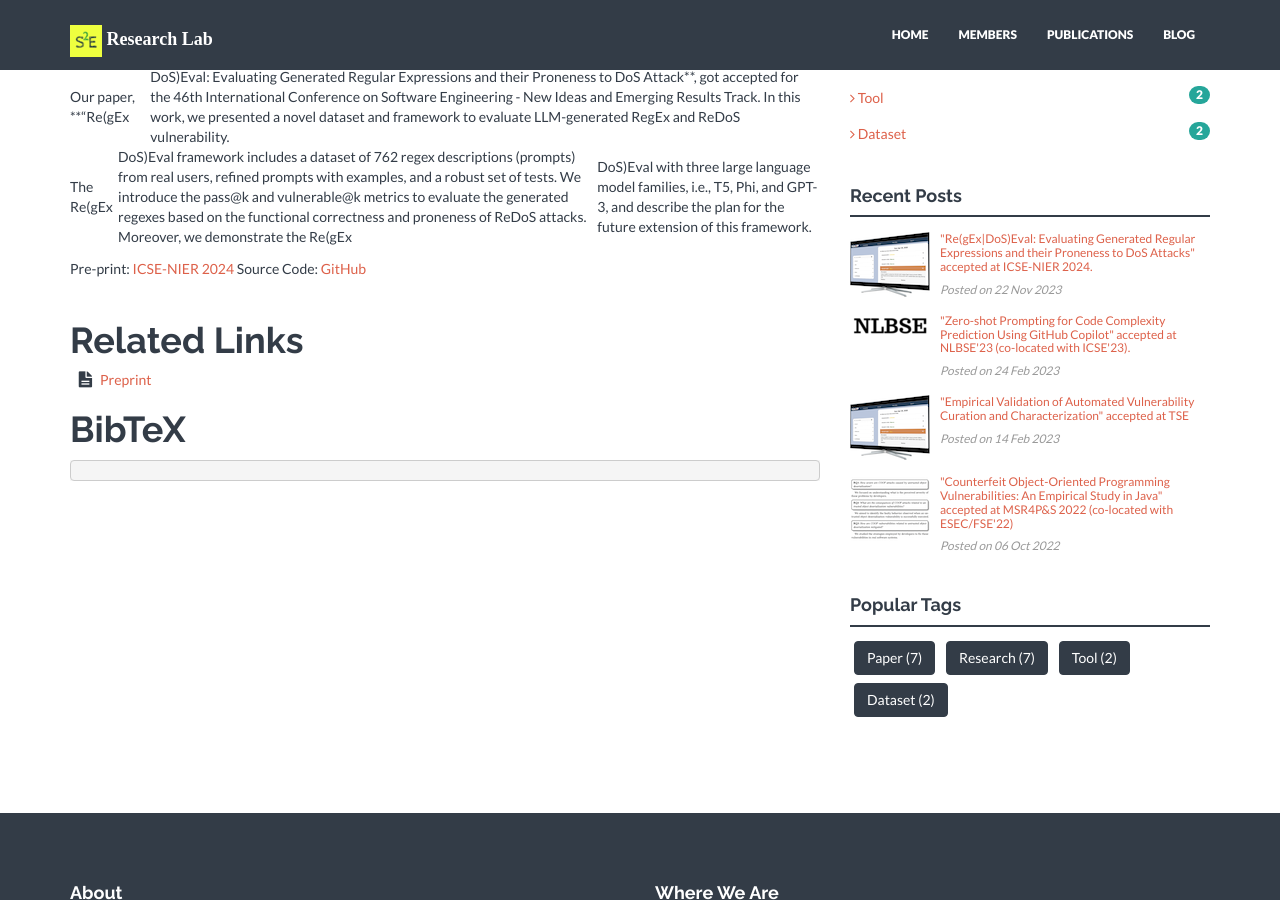
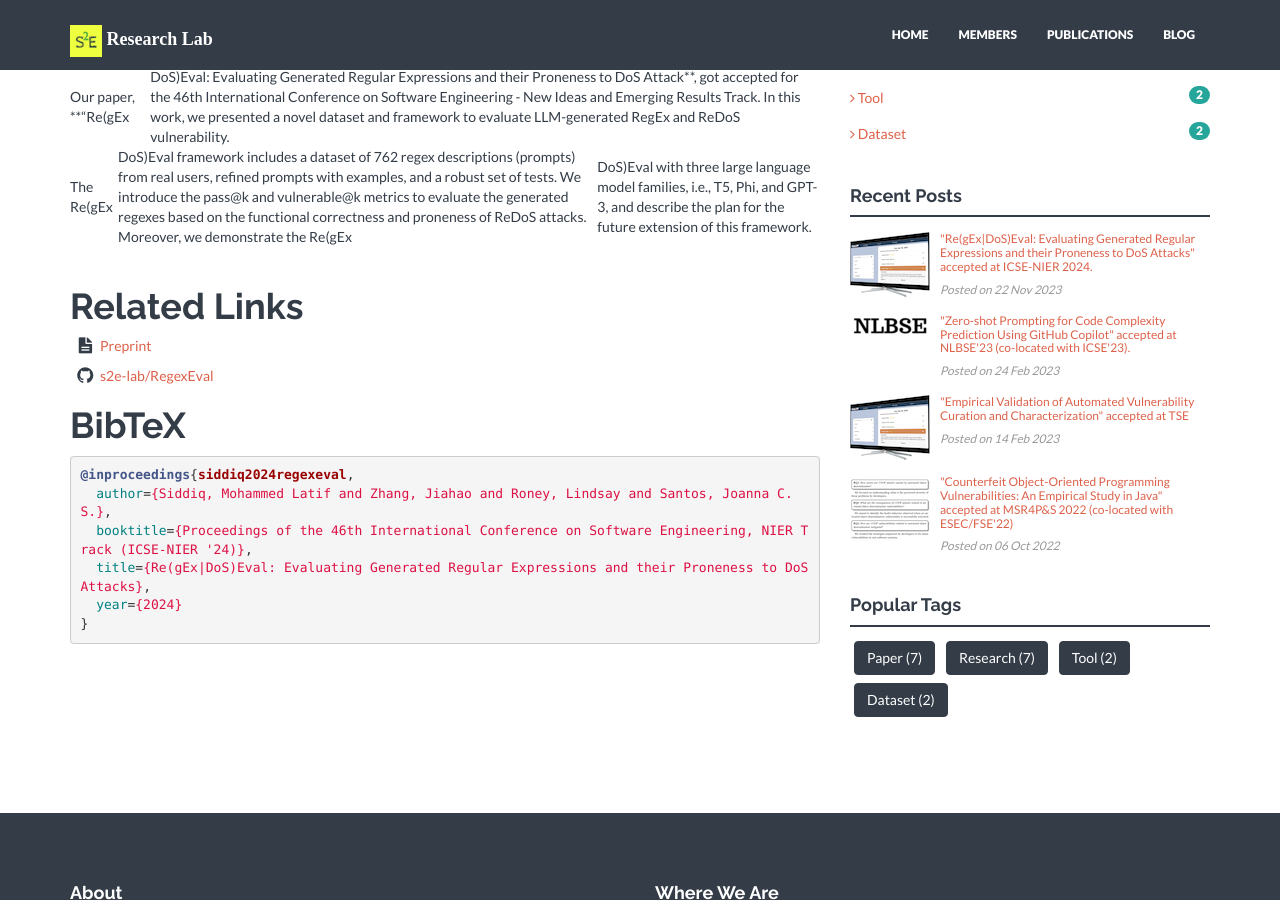
Before and after one commit to s2e-lab/s2e-lab.github.io, a Jekyll site: the page built from _posts/2023-11-22-icse-nier-2024.md, in a window 1280 px wide and 900 px high, scrolled down 564 px. Built offline with Jekyll 4.4.1, drawn with Linux system fonts in a browser that asks for light colours; nearby versions of some CDN libraries; some web fonts are replaced; a style sheet for code colours, icons or effects is not loaded.

Commit message:
updated information

```diff
--- a/_data/publications.yml
+++ b/_data/publications.yml
@@ -7,11 +7,20 @@ international:
     year: 2024
     to_appear: true
     preprint: icse_nier24-preprint.pdf
+    github: s2e-lab/RegexEval
     authors:
       - Mohamed Latif Siddiq
       - Jiahao Zhang
       - Lindsay Roney
       - Joanna C. S. Santos
+
+    bibtex: |
+      @inproceedings{siddiq2024regexeval,
+        author={Siddiq, Mohammed Latif and Zhang, Jiahao and Roney, Lindsay and Santos, Joanna C. S.},
+        booktitle={Proceedings of the 46th International Conference on Software Engineering, NIER Track (ICSE-NIER '24)},
+        title={Re(gEx|DoS)Eval: Evaluating Generated Regular Expressions and their Proneness to DoS Attacks},
+        year={2024}
+      }
   - tse-2023:
     id: tse-2023
     title: Empirical Validation of Automated Vulnerability Curation and Characterization
--- a/_posts/2023-11-22-icse-nier-2024.md
+++ b/_posts/2023-11-22-icse-nier-2024.md
@@ -15,6 +15,3 @@ excerpt: "Our paper, \"Re(gEx|DoS)Eval: Evaluating Generated Regular Expressions
 Our paper, **"Re(gEx|DoS)Eval: Evaluating Generated Regular Expressions and their Proneness to DoS Attack**, got accepted for the 46th International Conference on Software Engineering - New Ideas and Emerging Results Track. In this work, we presented a novel dataset and framework to evaluate LLM-generated RegEx and ReDoS vulnerability.
 
 The Re(gEx|DoS)Eval framework includes a dataset of 762 regex descriptions (prompts) from real users, refined prompts with examples, and a robust set of tests. We introduce the pass@k and vulnerable@k metrics to evaluate the generated regexes based on the functional correctness and proneness of ReDoS attacks. Moreover, we demonstrate the Re(gEx|DoS)Eval with three large language model families, i.e., T5, Phi, and GPT-3, and describe the plan for the future extension of this framework.
-
-Pre-print: [ICSE-NIER 2024](https://s2e-lab.github.io/preprints/icse_nier24-preprint.pdf)
-Source Code: [GitHub](https://github.com/s2e-lab/RegexEval)
```
